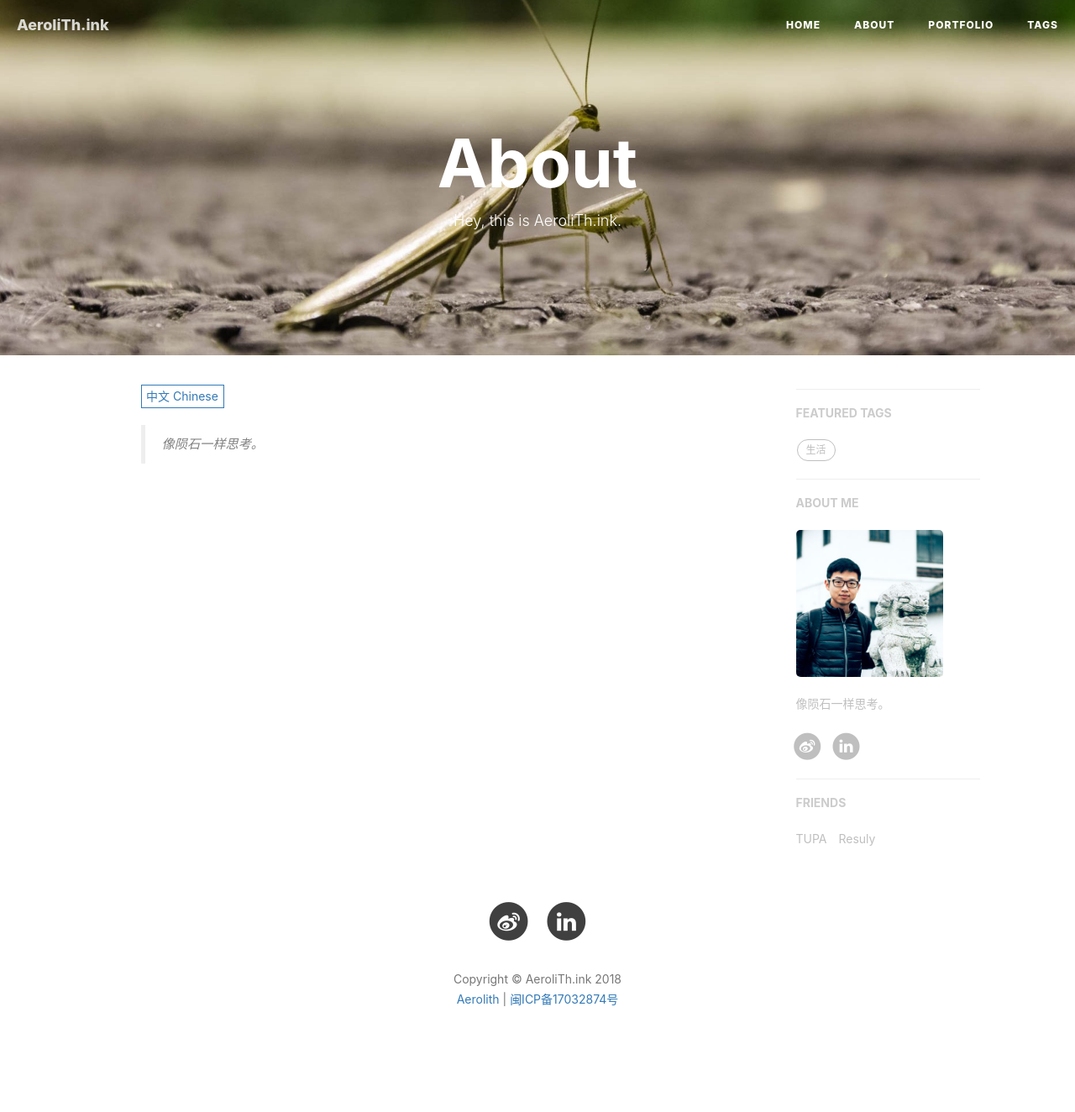
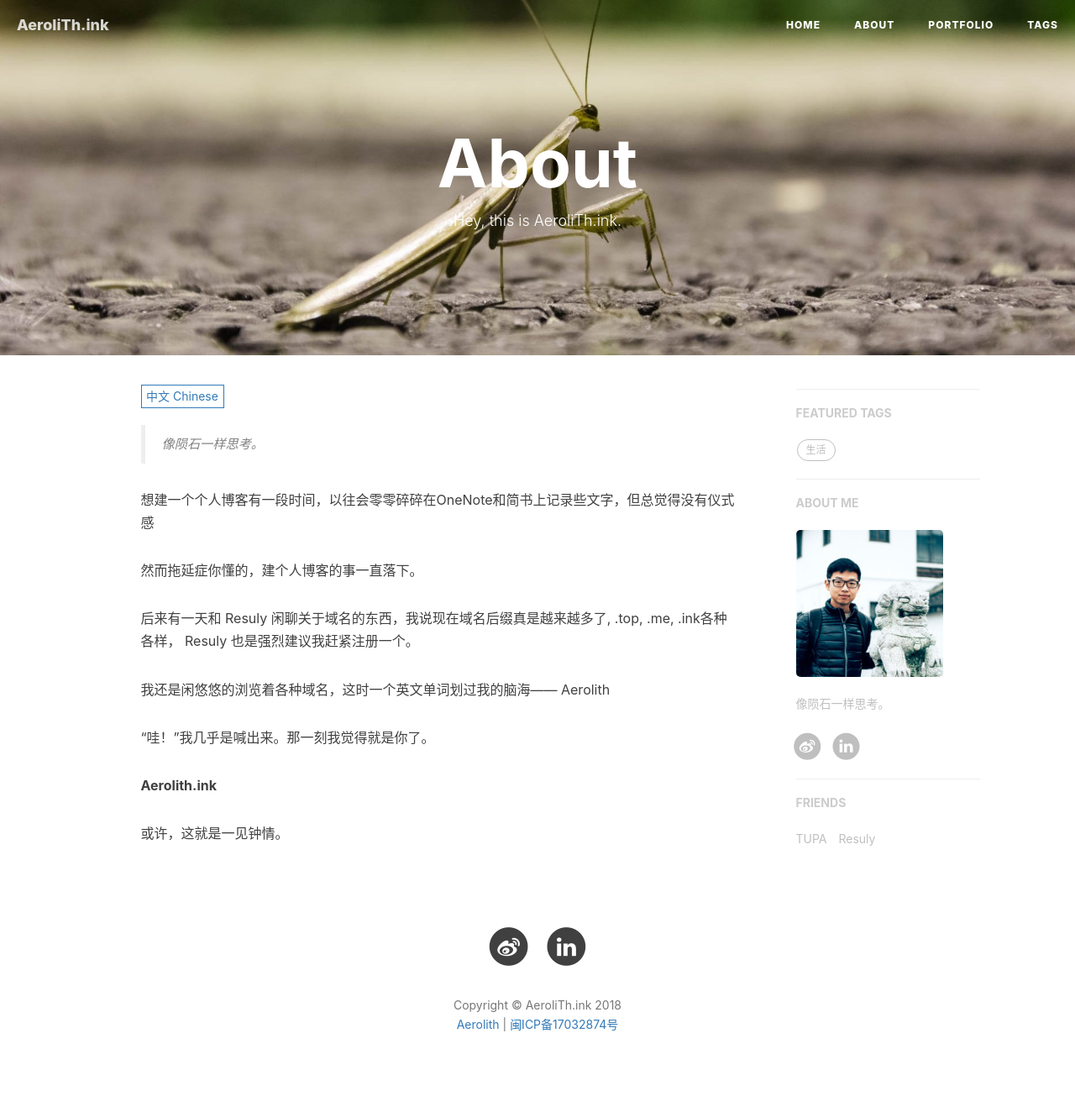
Before and after one commit to aerolithink/aerolithink.github.io, a Jekyll site: the page built from about.html, in a window 1280 px wide. Shown: the whole page at 84% size. Built offline with Jekyll 4.4.1, drawn with Linux system fonts in a browser that asks for light colours; nearby versions of some CDN libraries; comment, search, counter and statistics services are not loaded; before the commit the page ends 1294 px from its top, so only the background shows below that.

Commit message:
Post About

```diff
--- a/_includes/about/en.md
+++ b/_includes/about/en.md
@@ -1 +1,17 @@
+
 > Think like an aerolith.
+
+It has been a long time since I wanted to establish a personal Blog. I used to do some writing to record things in dribs and drabs in OneNote and JianShu. bue I always feel that it has no sense of ritual in this way.
+
+However, my procrastination baffled my action and the calender of building a personal Blog was then put on the shelf.
+
+Then one day, I chatted with Resuly about the domain address. I said that the suffixes of domain address are increasing rapidly. Like ".Top", ".me", ".ink", so many choices for sale in the shopwindow. Resuly still as usual strongly urged me to register a domain as soon as possible.
+
+I was still leisurely browsing a variety of domain names, when an Latin word sparkled across my mind - Aerolith
+(Why is Aerolith? I majored in Geotechnical/Geological Engineering before.)
+
+"Wow!" I almost shouted out. From that moment, I made my decision withou any hesitatation.
+
+** Aerolith.ink **
+
+Perhaps this is the "At First Sight".
--- a/_includes/about/zh.md
+++ b/_includes/about/zh.md
@@ -1 +1,16 @@
+
 > 像陨石一样思考。
+
+想建一个个人博客有一段时间，以往会零零碎碎在OneNote和简书上记录些文字，但总觉得没有仪式感
+
+然而拖延症你懂的，建个人博客的事一直落下。
+
+后来有一天和 Resuly 闲聊关于域名的东西，我说现在域名后缀真是越来越多了, .top, .me, .ink各种各样， Resuly 也是强烈建议我赶紧注册一个。
+
+我还是闲悠悠的浏览着各种域名，这时一个英文单词划过我的脑海—— Aerolith
+
+“哇！”我几乎是喊出来。那一刻我觉得就是你了。
+
+**Aerolith.ink**
+
+或许，这就是一见钟情。
```
Also changed, not shown: _includes/posts/2017-12-07-hello-2017/en.md (+0 -1 lines), _includes/posts/2017-12-07-hello-2017/zh.md (+2 -2 lines).
